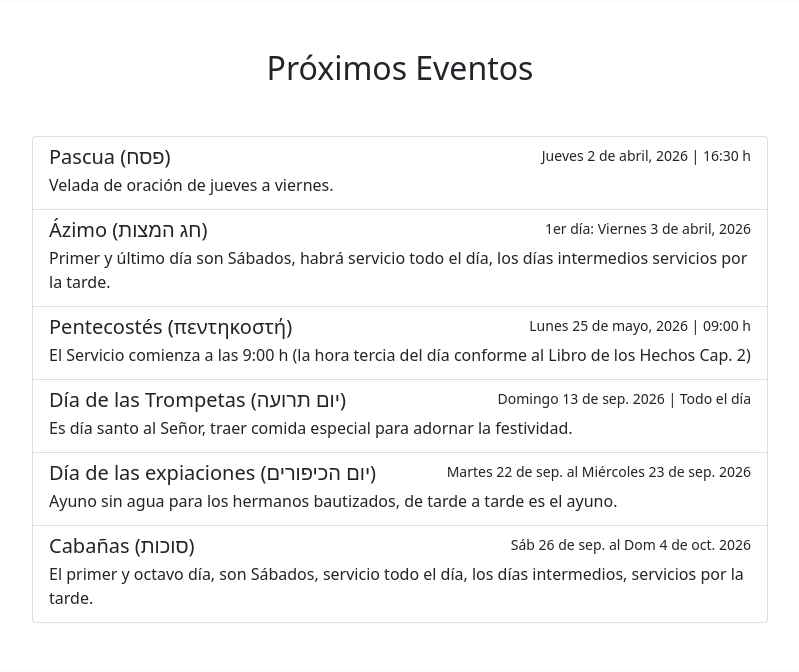
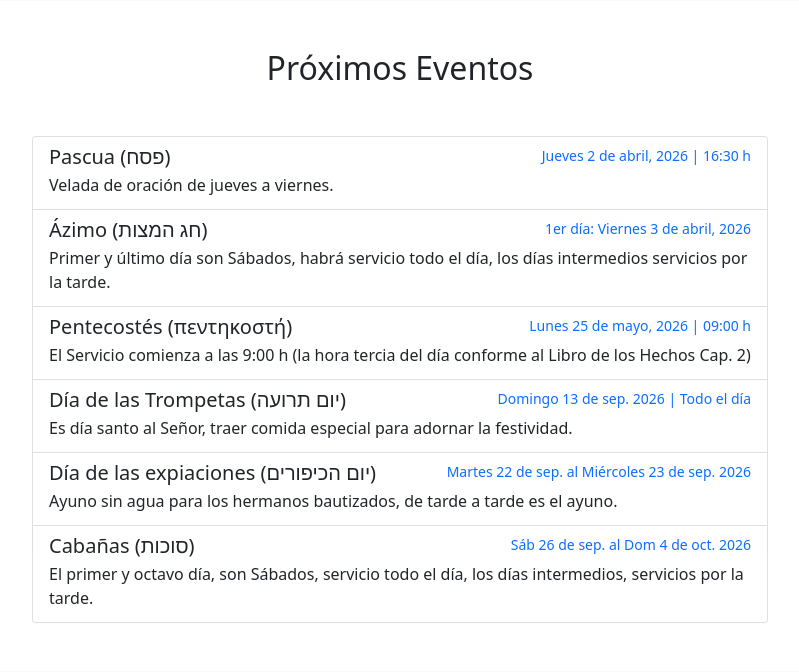
Before and after one commit to userwebservices/casaDeDios, a PHP site: page /menu2026/ in a window 1280 px wide. Shown: the part 1483-2155 px from the top of the page, without its empty margins (240-1039 px from the left). Run offline with PHP 8.4, Linux system fonts and the light colour scheme.

Commit message:
fix: highlighted the date text in section events

```diff
--- a/css/landing.css
+++ b/css/landing.css
@@ -108,9 +108,6 @@ body {
 
 
 
-
-
-
 /* Congregaciones Hermanas */
 .congregacion-logo {
     max-width: 150px;
--- a/index.html
+++ b/index.html
@@ -177,14 +177,14 @@
                         <a href="#" class="list-group-item list-group-item-action">
                             <div class="d-flex w-100 justify-content-between">
                                 <h5 class="mb-1">Pascua (פסח)</h5>
-                                <small>Jueves 2 de abril, 2026 | 16:30 h</small>
+                                <small class="text-primary">Jueves 2 de abril, 2026 | 16:30 h</small>
                             </div>
                             <p class="mb-1">Velada de oración de jueves a viernes.</p>
                         </a>
                         <a href="#" class="list-group-item list-group-item-action">
                             <div class="d-flex w-100 justify-content-between">
                                 <h5 class="mb-1">Ázimo (חג המצות)</h5>
-                                <small>1er día: Viernes 3 de abril, 2026</small>
+                                <small class="text-primary">1er día: Viernes 3 de abril, 2026</small>
                             </div>
                             <p class="mb-1">Primer y último día son Sábados, habrá servicio todo el día, los días
                                 intermedios servicios por la tarde.</p>
@@ -192,7 +192,7 @@
                         <a href="#" class="list-group-item list-group-item-action">
                             <div class="d-flex w-100 justify-content-between">
                                 <h5 class="mb-1">Pentecostés (πεντηκοστή)</h5>
-                                <small>Lunes 25 de mayo, 2026 | 09:00 h</small>
+                                <small class="text-primary">Lunes 25 de mayo, 2026 | 09:00 h</small>
                             </div>
                             <p class="mb-1">El Servicio comienza a las 9:00 h (la hora tercia del día conforme al Libro
                                 de los Hechos Cap. 2)</p>
@@ -200,14 +200,14 @@
                         <a href="#" class="list-group-item list-group-item-action">
                             <div class="d-flex w-100 justify-content-between">
                                 <h5 class="mb-1">Día de las Trompetas (יום תרועה)</h5>
-                                <small>Domingo 13 de sep. 2026 | Todo el día</small>
+                                <small class="text-primary">Domingo 13 de sep. 2026 | Todo el día</small>
                             </div>
                             <p class="mb-1">Es día santo al Señor, traer comida especial para adornar la festividad.</p>
                         </a>
                         <a href="#" class="list-group-item list-group-item-action">
                             <div class="d-flex w-100 justify-content-between">
                                 <h5 class="mb-1">Día de las expiaciones (יום הכיפורים)</h5>
-                                <small>Martes 22 de sep. al Miércoles 23 de sep. 2026</small>
+                                <small class="text-primary">Martes 22 de sep. al Miércoles 23 de sep. 2026</small>
                             </div>
                             <p class="mb-1">Ayuno sin agua para los hermanos bautizados, de tarde a tarde es el ayuno.
                             </p>
@@ -215,7 +215,7 @@
                         <a href="#" class="list-group-item list-group-item-action">
                             <div class="d-flex w-100 justify-content-between">
                                 <h5 class="mb-1">Cabañas (סוכות)</h5>
-                                <small>Sáb 26 de sep. al Dom 4 de oct. 2026</small>
+                                <small class="text-primary">Sáb 26 de sep. al Dom 4 de oct. 2026</small>
                             </div>
                             <p class="mb-1">El primer y octavo día, son Sábados, servicio todo el día, los días
                                 intermedios, servicios por la tarde.</p>
```
